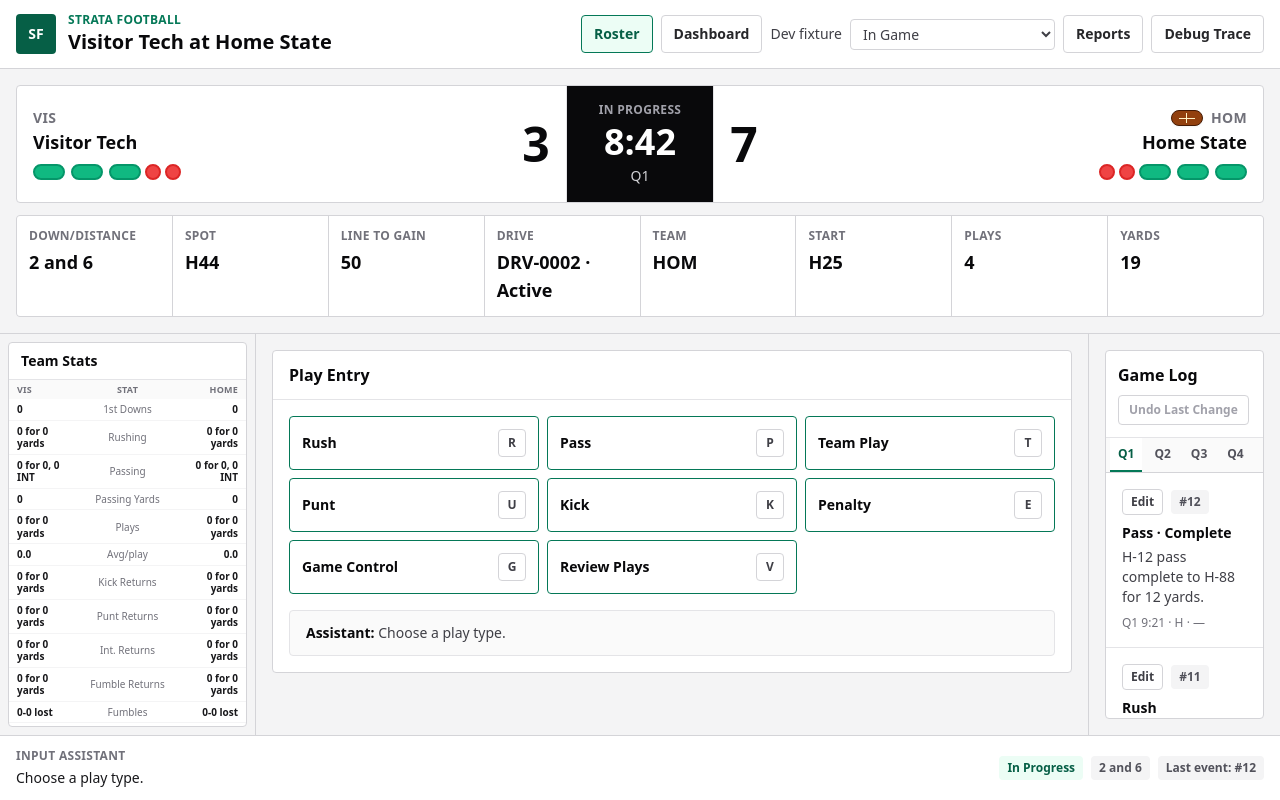
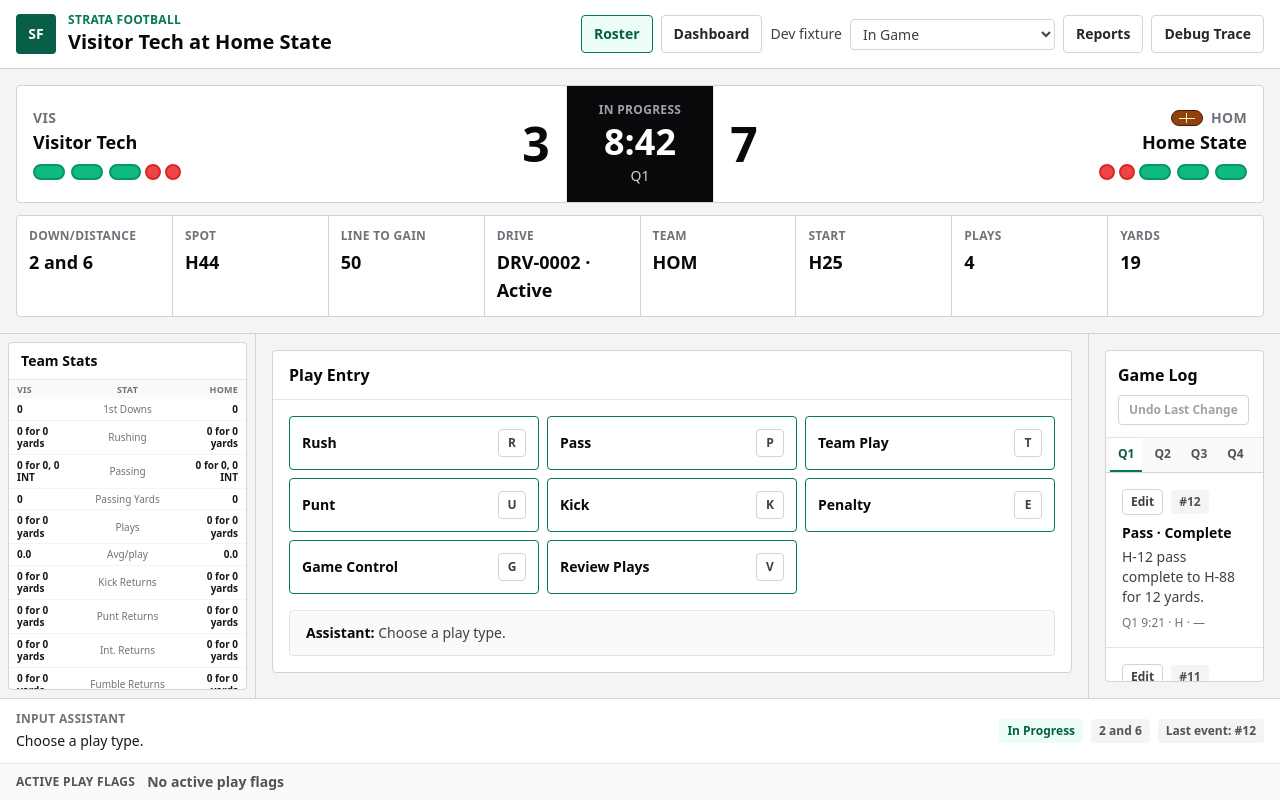
Before and after one commit to bryanshepherd/strata_football_ui, a React (Vite) app: page /scorer in a window 1280 px wide. Built offline with nearby package versions, Linux system fonts and the light colour scheme.

Commit message:
Show active play flags beneath the idle input assistant

```diff
--- /dev/null
+++ b/src/components/scorer/FootballActivePlayFlags.jsx
@@ -0,0 +1,55 @@
+import React, { useMemo } from 'react';
+import { footballContextEventKey, reviewFootballPlayContexts } from '../../play-editor/footballPlayContext';
+import { footballChallengeTarget, isOverturnedFootballChallenge } from '../../utils/footballChallengeRescore';
+import { formatFootballClockDisplay } from '../../utils/footballClock';
+
+const fieldLabels = {
+  possession: 'possession', down: 'down', distance: 'distance', yardLine: 'ball spot',
+  lineToGain: 'line to gain', goalToGo: 'goal to go',
+};
+
+export default function FootballActivePlayFlags({ envelope, onEditPlay, onChallengeRescore, disabled = false }) {
+  const flags = useMemo(() => {
+    const reviews = reviewFootballPlayContexts(envelope).reviews;
+    return (envelope.events || []).flatMap(event => {
+      if (event.status && event.status !== 'accepted') return [];
+      const review = reviews.get(footballContextEventKey(event));
+      if (review?.fields.length) return [{
+        key: footballContextEventKey(event), play: event,
+        label: `Context mismatch: ${review.fields.map(field => fieldLabels[field] || field).join(', ')}`,
+      }];
+      if (isOverturnedFootballChallenge(event) && event.result.gameControl.rescore?.status !== 'complete') return [{
+        key: footballContextEventKey(event), play: footballChallengeTarget(envelope, event) || event,
+        challenge: event, label: 'Overturned challenge needs rescoring',
+      }];
+      return [];
+    });
+  }, [envelope]);
+
+  return (
+    <section aria-label="Active play flags" className={`border-t px-4 py-2 ${flags.length ? 'border-amber-300 bg-amber-50 text-amber-950' : 'border-zinc-200 bg-zinc-50 text-zinc-600'}`}>
+      <div className="mx-auto max-w-[1500px]">
+        <div className="flex flex-wrap items-center gap-x-3 gap-y-1 text-sm">
+          <h2 className="text-xs font-bold uppercase tracking-wide">Active Play Flags</h2>
+          <span aria-live="polite" className="font-semibold">{flags.length ? `${flags.length} ${flags.length === 1 ? 'flag' : 'flags'} need${flags.length === 1 ? 's' : ''} review` : 'No active play flags'}</span>
+        </div>
+        {flags.length > 0 && <ul className="mt-2 flex max-h-28 flex-wrap gap-2 overflow-y-auto overscroll-contain">
+          {flags.map(flag => <li key={flag.key} className="min-w-0 max-w-full">
+            <button
+              type="button"
+              aria-label={`Review ${flag.challenge ? 'challenge' : 'context mismatch'} for play ${flag.play.sequence}`}
+              disabled={disabled}
+              onClick={() => flag.challenge ? onChallengeRescore(flag.challenge) : onEditPlay(flag.play)}
+              className="flex max-w-full flex-wrap items-center gap-x-3 gap-y-1 rounded border border-amber-400 bg-white px-3 py-2 text-left text-sm hover:bg-amber-100 focus-visible:outline focus-visible:outline-2 focus-visible:outline-amber-700 disabled:cursor-not-allowed disabled:opacity-50"
+            >
+              <strong>Play #{flag.play.sequence}</strong>
+              <span className="text-xs">Q{flag.play.period} · {formatFootballClockDisplay(flag.play.clock, '--:--')}</span>
+              <span className="break-words">{flag.label}</span>
+              <span className="text-xs font-bold underline">Review</span>
+            </button>
+          </li>)}
+        </ul>}
+      </div>
+    </section>
+  );
+}
--- a/src/pages/FootballScorerShell.jsx
+++ b/src/pages/FootballScorerShell.jsx
@@ -16,6 +16,7 @@ import FootballConfirmedQuickInput, {
   getFootballFcqiAssistantMessage,
 } from '../components/fcqi/FootballConfirmedQuickInput';
 import FootballScoreboard from '../components/scorer/FootballScoreboard';
+import FootballActivePlayFlags from '../components/scorer/FootballActivePlayFlags';
 import FootballDriveSummaryModal from '../components/scorer/FootballDriveSummaryModal';
 import FootballGameWrapUpModal from '../components/scorer/FootballGameWrapUpModal';
 import FootballPossessionClockModal from '../components/scorer/FootballPossessionClockModal';
@@ -1323,7 +1324,17 @@ export default function FootballScorerShell() {
             onUndoLastEvent={useLocalTestGame ? undoLastLocalEvent : undefined}
           />
         )}
-        inputAssistant={<FootballInputAssistantSlot envelope={envelope} fcqiState={fcqiState} />}
+        inputAssistant={<>
+          <FootballInputAssistantSlot envelope={envelope} fcqiState={fcqiState} />
+          {(!fcqiState || ['idle', 'cancelled'].includes(fcqiState.status)) && !replacementPlay && !insertionSession && (
+            <FootballActivePlayFlags
+              envelope={envelope}
+              onEditPlay={openPlayEditor}
+              onChallengeRescore={setChallengeReview}
+              disabled={Boolean(editingPlay || playReviewOpen || challengeReview)}
+            />
+          )}
+        </>}
       />
 
       <FootballRosterEditorModal
```
Also changed, not shown: 2 other files (tests, documents, lock files or other folders).
